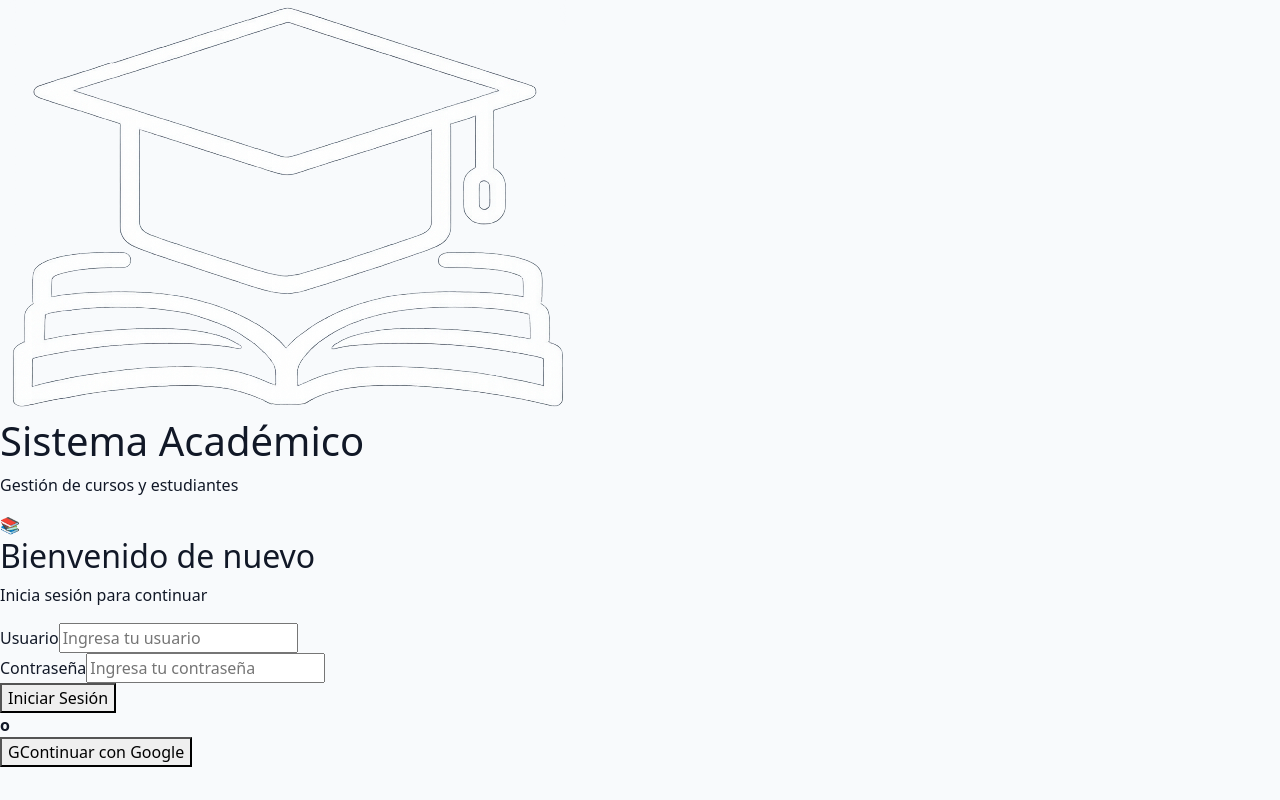
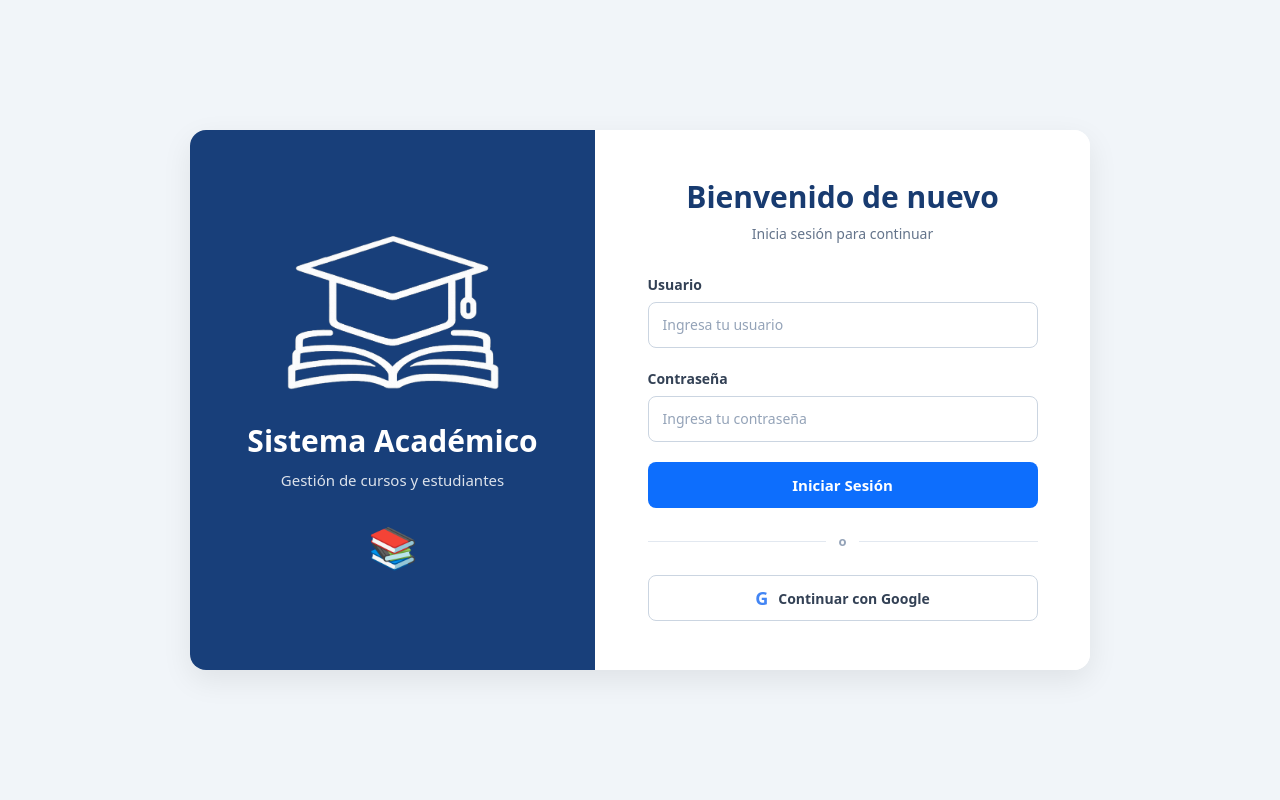
Before and after one commit to Fabianzzzl/Frontend-Gestion-De-Cursos-Y-Estudiantes, a React (Vite) app in the folder GestionEstudiante/: page /login in a window 1280 px wide. Built offline with nearby package versions, Linux system fonts and the light colour scheme.

Commit message:
Commit: Agregar estilos a Login

```diff
--- a/GestionEstudiante/src/pages/login/login.css
+++ b/GestionEstudiante/src/pages/login/login.css
@@ -0,0 +1,241 @@
+.login-page {
+    min-height: 100vh;
+    width: 100%;
+    display: flex;
+    align-items: center;
+    justify-content: center;
+    padding: 24px;
+    box-sizing: border-box;
+    background: #f1f5f9;
+}
+
+.login-container {
+    width: 100%;
+    max-width: 900px;
+    min-height: 540px;
+    display: flex;
+    overflow: hidden;
+    background: white;
+    border-radius: 16px;
+    box-shadow: 0 10px 30px rgba(0, 0, 0, 0.08);
+}
+
+.login-brand {
+    width: 45%;
+    display: flex;
+    flex-direction: column;
+    align-items: center;
+    justify-content: center;
+    padding: 40px;
+    box-sizing: border-box;
+    background: #183f7a;
+    color: white;
+    text-align: center;
+}
+
+.login-brand-logo {
+    width: 220px;
+    height: 180px;
+    object-fit: contain;
+    margin-bottom: 20px;
+}
+
+.login-brand-title {
+    margin: 0 0 10px;
+    color: white;
+    font-size: 30px;
+    font-weight: 700;
+}
+
+.login-brand-description {
+    margin: 0;
+    color: rgba(255, 255, 255, 0.85);
+    font-size: 15px;
+}
+
+.login-brand-books {
+    margin-top: 25px;
+    font-size: 40px;
+}
+
+.login-right {
+    width: 55%;
+    display: flex;
+    align-items: center;
+    justify-content: center;
+    padding: 45px;
+    box-sizing: border-box;
+    background: white;
+}
+
+.login-form-container {
+    width: 100%;
+    max-width: 390px;
+}
+
+.login-form-container h2 {
+    margin: 0;
+    color: #183b70;
+    font-size: 30px;
+    font-weight: 700;
+    text-align: center;
+}
+
+.login-subtitle {
+    margin: 8px 0 30px;
+    color: #64748b;
+    font-size: 14px;
+    text-align: center;
+}
+
+.login-field {
+    margin-bottom: 20px;
+}
+
+.login-field label {
+    display: block;
+    margin-bottom: 7px;
+    color: #334155;
+    font-size: 14px;
+    font-weight: 600;
+}
+
+.login-field input {
+    width: 100%;
+    height: 46px;
+    padding: 0 14px;
+    box-sizing: border-box;
+    border: 1px solid #cbd5e1;
+    border-radius: 8px;
+    outline: none;
+    background: white;
+    color: #1e293b;
+    font-size: 14px;
+    transition: border-color 0.2s, box-shadow 0.2s;
+}
+
+.login-field input:focus {
+    border-color: #0d6efd;
+    box-shadow: 0 0 0 3px rgba(13, 110, 253, 0.12);
+}
+
+.login-field input::placeholder {
+    color: #94a3b8;
+}
+
+.login-button {
+    width: 100%;
+    height: 46px;
+    display: flex;
+    align-items: center;
+    justify-content: center;
+    border: none;
+    border-radius: 8px;
+    background: #0d6efd;
+    color: white;
+    font-size: 15px;
+    font-weight: 600;
+    cursor: pointer;
+    transition: background 0.2s, transform 0.2s;
+}
+
+.login-button:hover {
+    background: #0b5ed7;
+    transform: translateY(-1px);
+}
+
+.login-button:active {
+    transform: translateY(0);
+}
+
+.login-divider {
+    display: flex;
+    align-items: center;
+    gap: 12px;
+    margin: 24px 0;
+    color: #94a3b8;
+    font-size: 13px;
+}
+
+.login-divider span {
+    flex: 1;
+    height: 1px;
+    background: #e2e8f0;
+}
+
+.google-button {
+    width: 100%;
+    height: 46px;
+    display: flex;
+    align-items: center;
+    justify-content: center;
+    gap: 10px;
+    border: 1px solid #cbd5e1;
+    border-radius: 8px;
+    background: white;
+    color: #334155;
+    font-size: 14px;
+    font-weight: 600;
+    cursor: pointer;
+    transition: background 0.2s, border-color 0.2s;
+}
+
+.google-button:hover {
+    background: #f8fafc;
+    border-color: #94a3b8;
+}
+
+.google-logo {
+    color: #4285f4;
+    font-size: 18px;
+    font-weight: 700;
+}
+
+@media (max-width: 768px) {
+    .login-page {
+        padding: 20px;
+    }
+
+    .login-container {
+        flex-direction: column;
+        min-height: auto;
+    }
+
+    .login-brand {
+        width: 100%;
+        min-height: 260px;
+        padding: 30px;
+    }
+
+    .login-brand-logo {
+        width: 160px;
+        height: 120px;
+    }
+
+    .login-brand-title {
+        font-size: 25px;
+    }
+
+    .login-brand-books {
+        display: none;
+    }
+
+    .login-right {
+        width: 100%;
+        padding: 35px 25px;
+    }
+}
+
+@media (max-width: 480px) {
+    .login-page {
+        padding: 10px;
+    }
+
+    .login-right {
+        padding: 30px 20px;
+    }
+
+    .login-form-container h2 {
+        font-size: 26px;
+    }
+}
```
